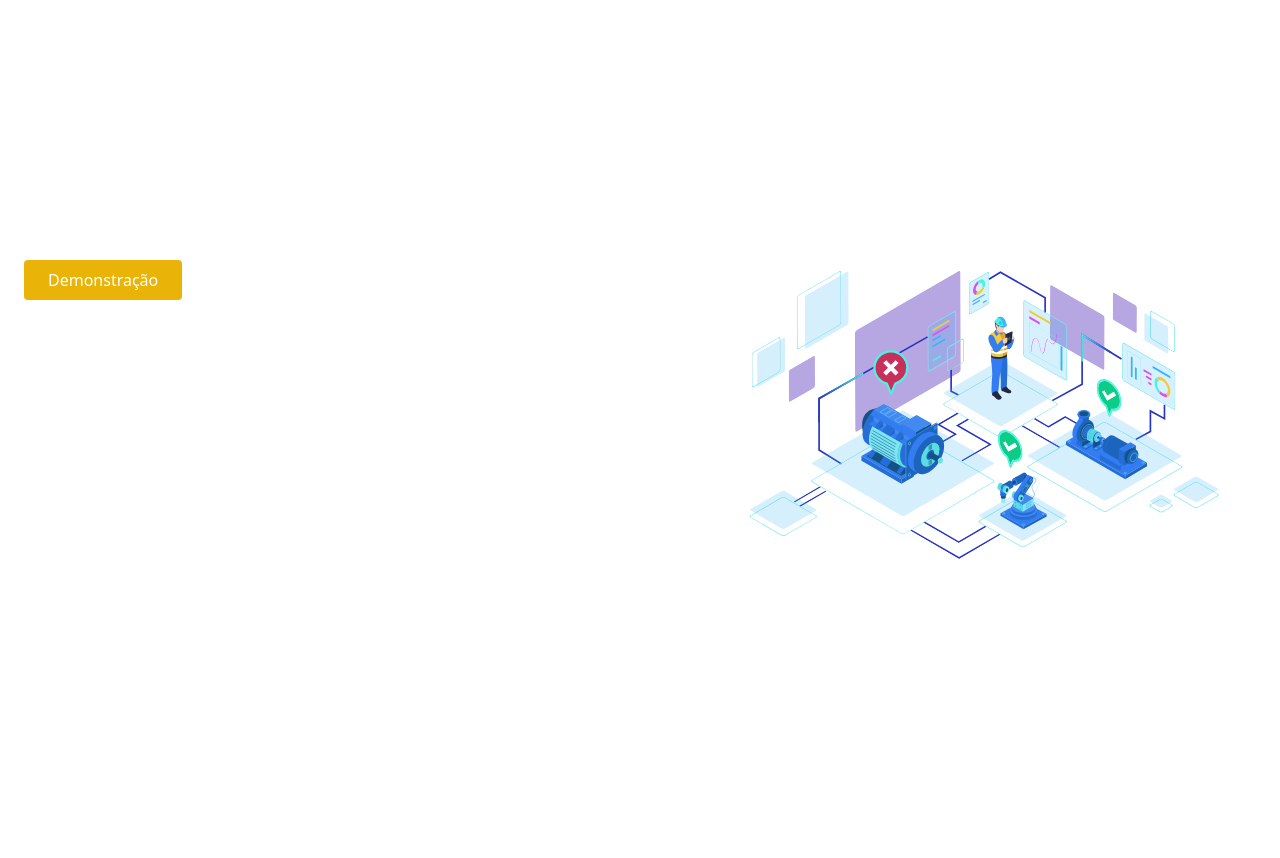
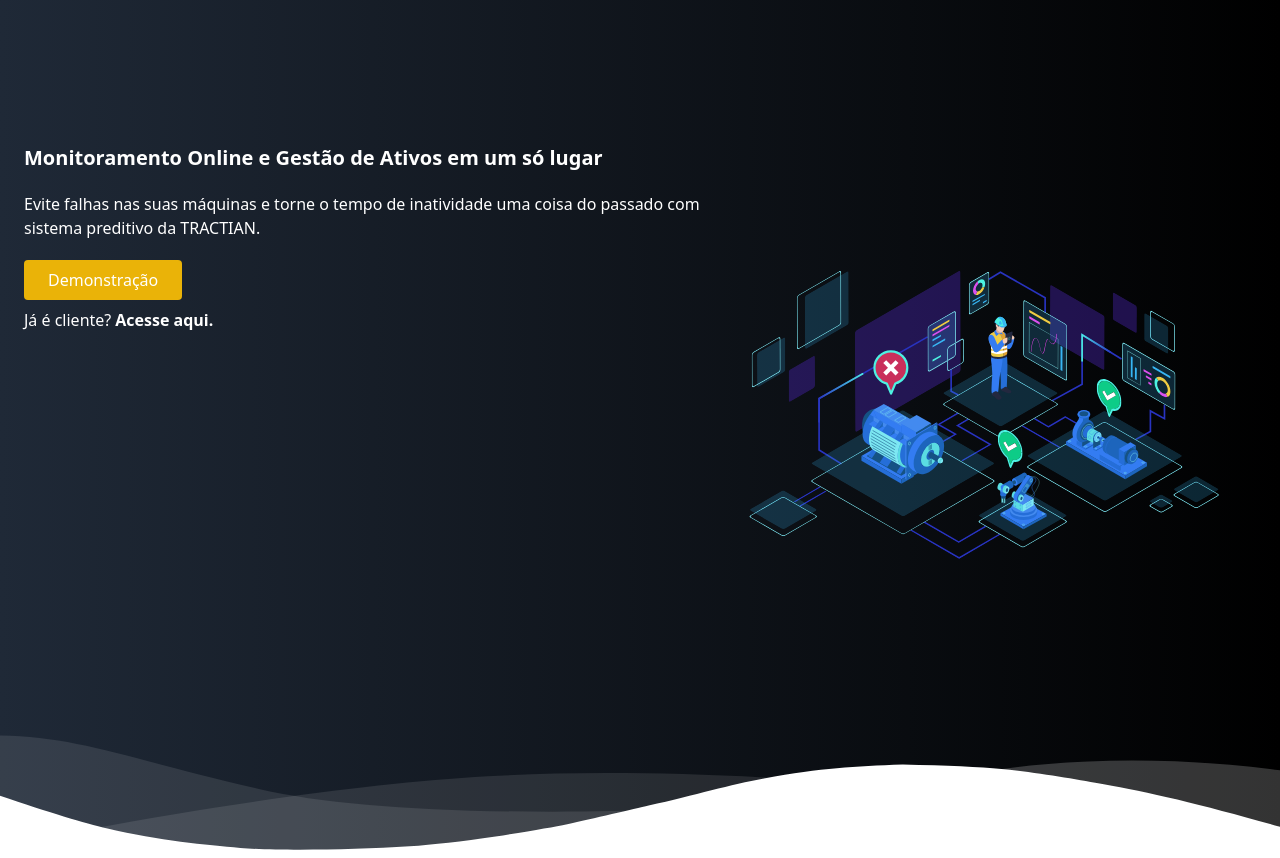
Before and after one commit to walterlbf/Tractian-Website, a Next.js app: page /componentes/Banner in a window 1280 px wide. Built offline with nearby package versions, Linux system fonts and the light colour scheme.

Commit message:
trocado cor de fundo de preto para branco por bug na divisao

```diff
--- a/pages/componentes/Banner.jsx
+++ b/pages/componentes/Banner.jsx
@@ -6,7 +6,7 @@
 export default function Banner() {
   return (
     <>
-      <section className="text-white container justify-center px-6 pt-36 lg:flex">
+      <section className="text-white bg-gradient-to-l from-black to-gray-800 container justify-center px-6 pt-36 lg:flex">
         <div className="container">
           <h1 className="text-xl font-semibold mr-5 mb-5">
             Monitoramento Online e Gestão de Ativos em um só lugar
@@ -30,7 +30,7 @@
         </div>
         <Image src={banner} className="w-full h-full" />
       </section>
-      <Image src={ondas} />
+      <Image src={ondas} className="bg-gradient-to-l from-black to-gray-800" />
     </>
   );
 }
--- a/pages/componentes/Servicos.jsx
+++ b/pages/componentes/Servicos.jsx
@@ -5,8 +5,8 @@
 
 function Servicos() {
   return (
-    <section>
-      <h1>
+    <section className="bg-white">
+      <h1 className="text-yellow-600 font-semibold mb-4">
         MANUTENÇÃO PREDITIVA DESCOMPLICADA
       </h1>
       <p>
--- a/pages/index.jsx
+++ b/pages/index.jsx
@@ -11,7 +11,7 @@
         <title>TRACTIAN | Monitoramento online de ativos e gestão da manutenção</title>
         <meta name="description" content="Generated by create next app" />
       </Head>
-      <main className="bg-gradient-to-l from-black to-gray-800">
+      <main className="">
         <Header />
         <Banner />
         <Servicos />
```
